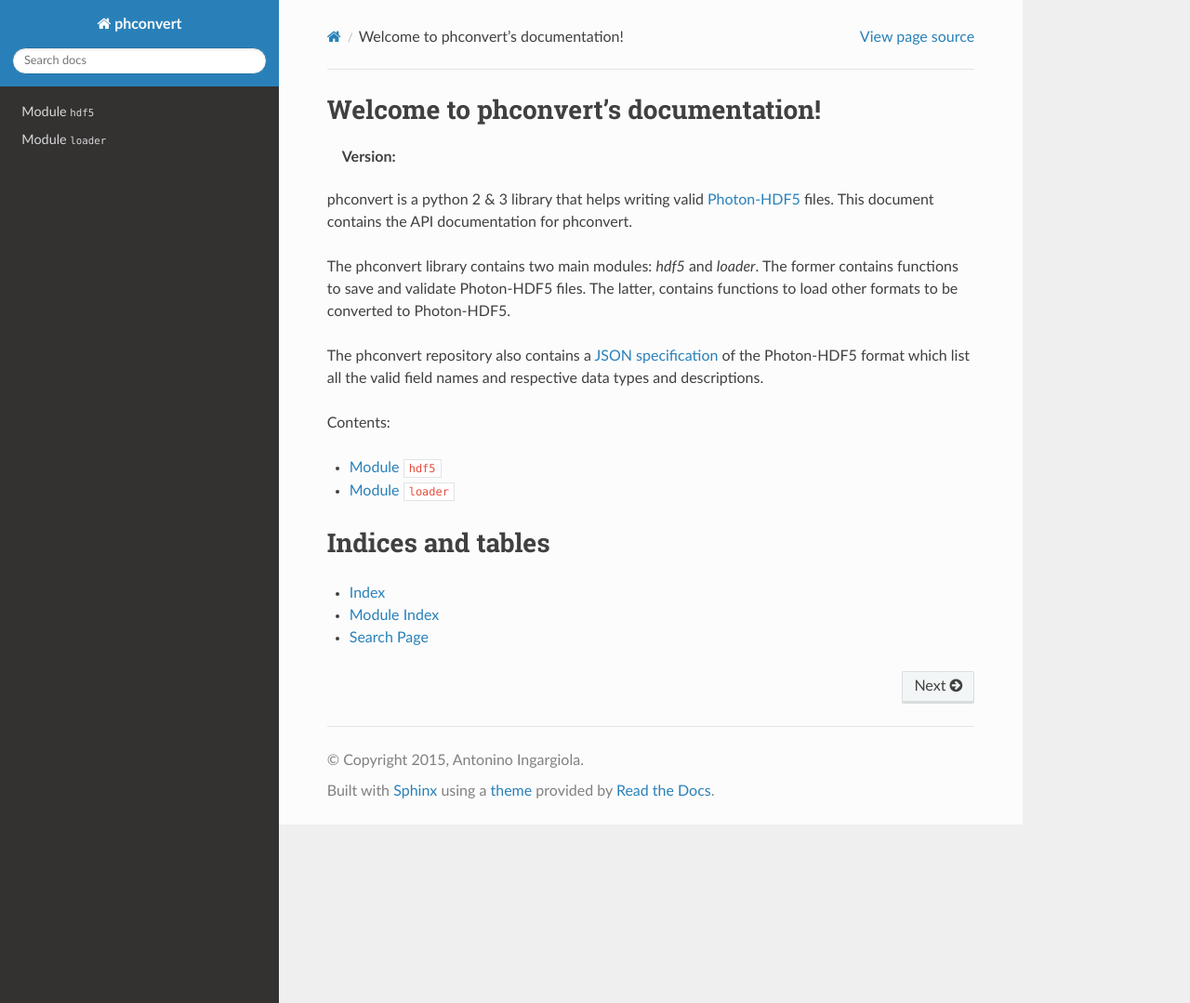
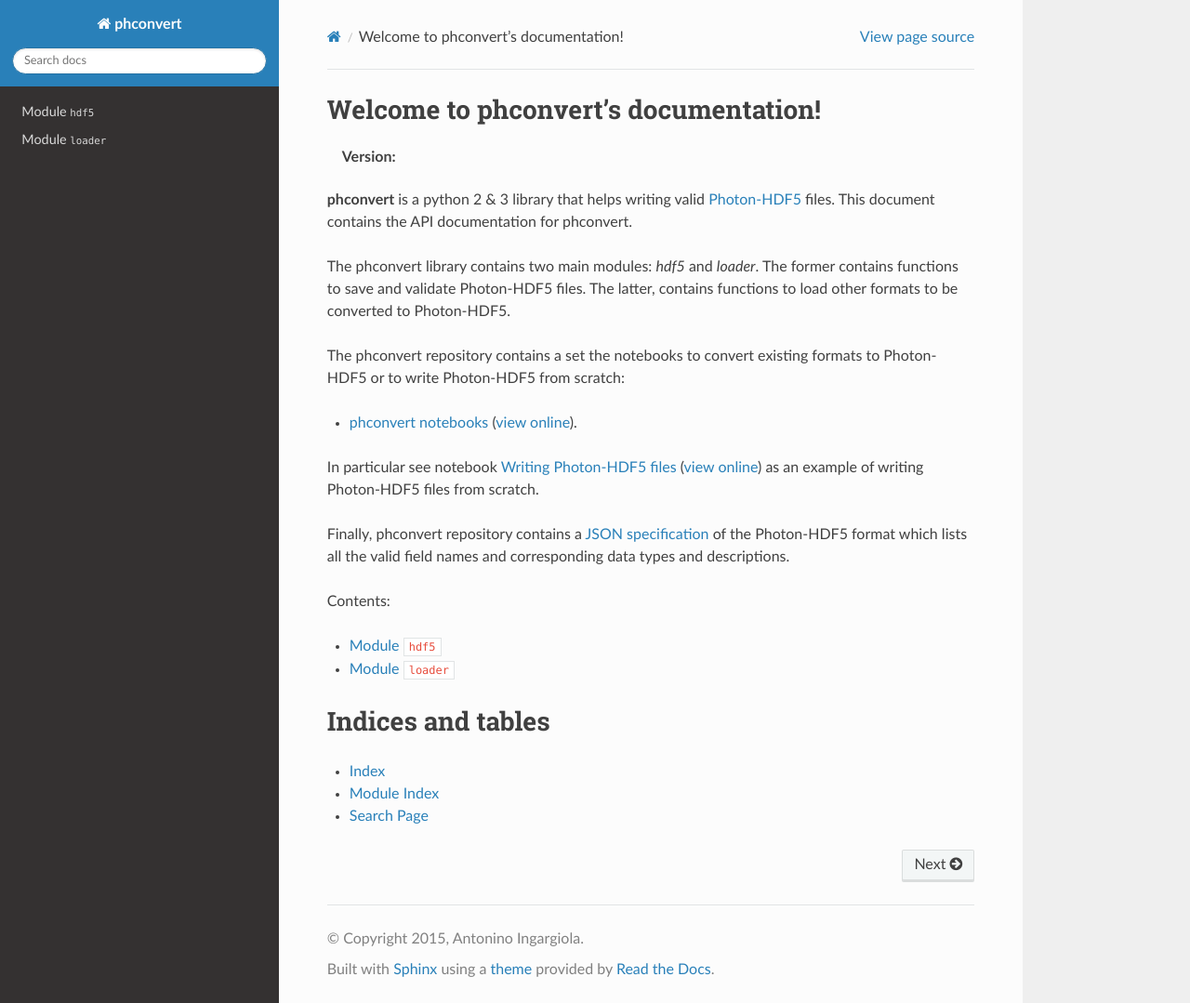
Before and after one commit to Photon-HDF5/phconvert, a Sphinx documentation site: the page built from docs/index.rst, in a window 1280 px wide and 1079 px high. Shown: the whole window at 93% size. Built offline with Sphinx 7.4.7 and the Read the Docs theme 2.0.0, drawn with Linux system fonts in a browser that asks for light colours; the version number could not be read and is left out.

Commit message:
Docs: more fixes and links

```diff
--- a/docs/index.rst
+++ b/docs/index.rst
@@ -8,7 +8,7 @@
 
 :Version: |version|
 
-phconvert is a python 2 & 3 library that helps writing valid
+**phconvert** is a python 2 & 3 library that helps writing valid
 `Photon-HDF5 <https://www.photon-hdf5.org>`_ files.
 This document contains the API documentation for phconvert.
 
@@ -17,10 +17,20 @@
 The latter, contains functions to load other formats to be converted to
 Photon-HDF5.
 
-The phconvert repository also contains a
+The phconvert repository contains a set the notebooks to convert
+existing formats to Photon-HDF5 or to write Photon-HDF5 from scratch:
+
+- `phconvert notebooks <https://github.com/Photon-HDF5/phconvert/blob/master/notebooks/>`_
+  (`view online <http://nbviewer.ipython.org/github/Photon-HDF5/phconvert/blob/master/notebooks/>`_).
+
+In particular see notebook `Writing Photon-HDF5 files <https://github.com/Photon-HDF5/phconvert/blob/master/notebooks/Writing%20Photon-HDF5%20files.ipynb>`_
+(`view online <http://nbviewer.ipython.org/github/Photon-HDF5/phconvert/blob/master/notebooks/Writing%20Photon-HDF5%20files.ipynb>`_)
+as an example of writing Photon-HDF5 files from scratch.
+
+Finally, phconvert repository contains a
 `JSON specification <https://github.com/Photon-HDF5/phconvert/blob/master/phconvert/specs/photon-hdf5_specs.json>`_
-of the Photon-HDF5 format which list all the valid field names and respective
-data types and descriptions.
+of the Photon-HDF5 format which lists all the valid field names and
+corresponding data types and descriptions.
 
 Contents:
 
```
Also changed, not shown: 2 other files.
